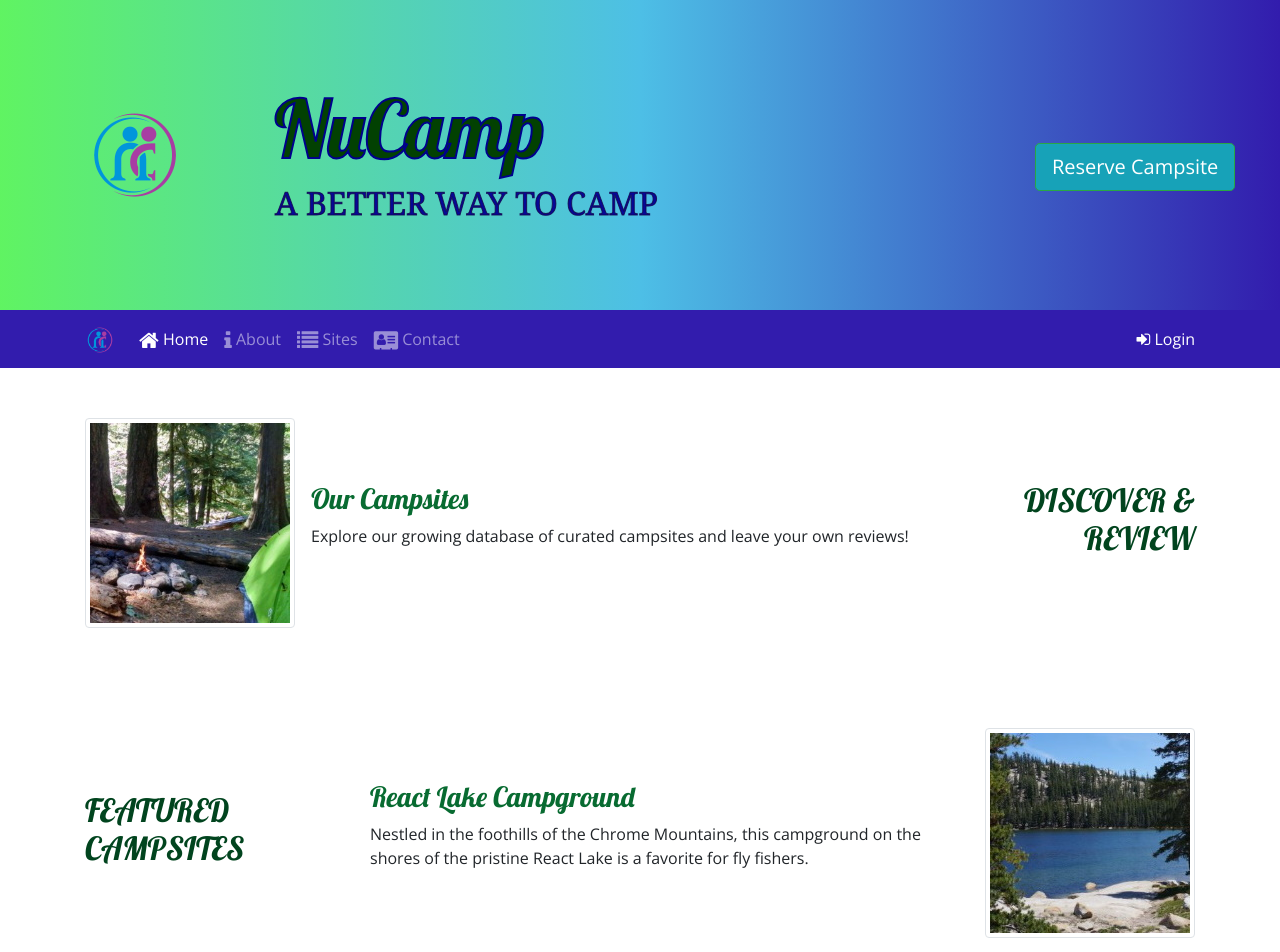
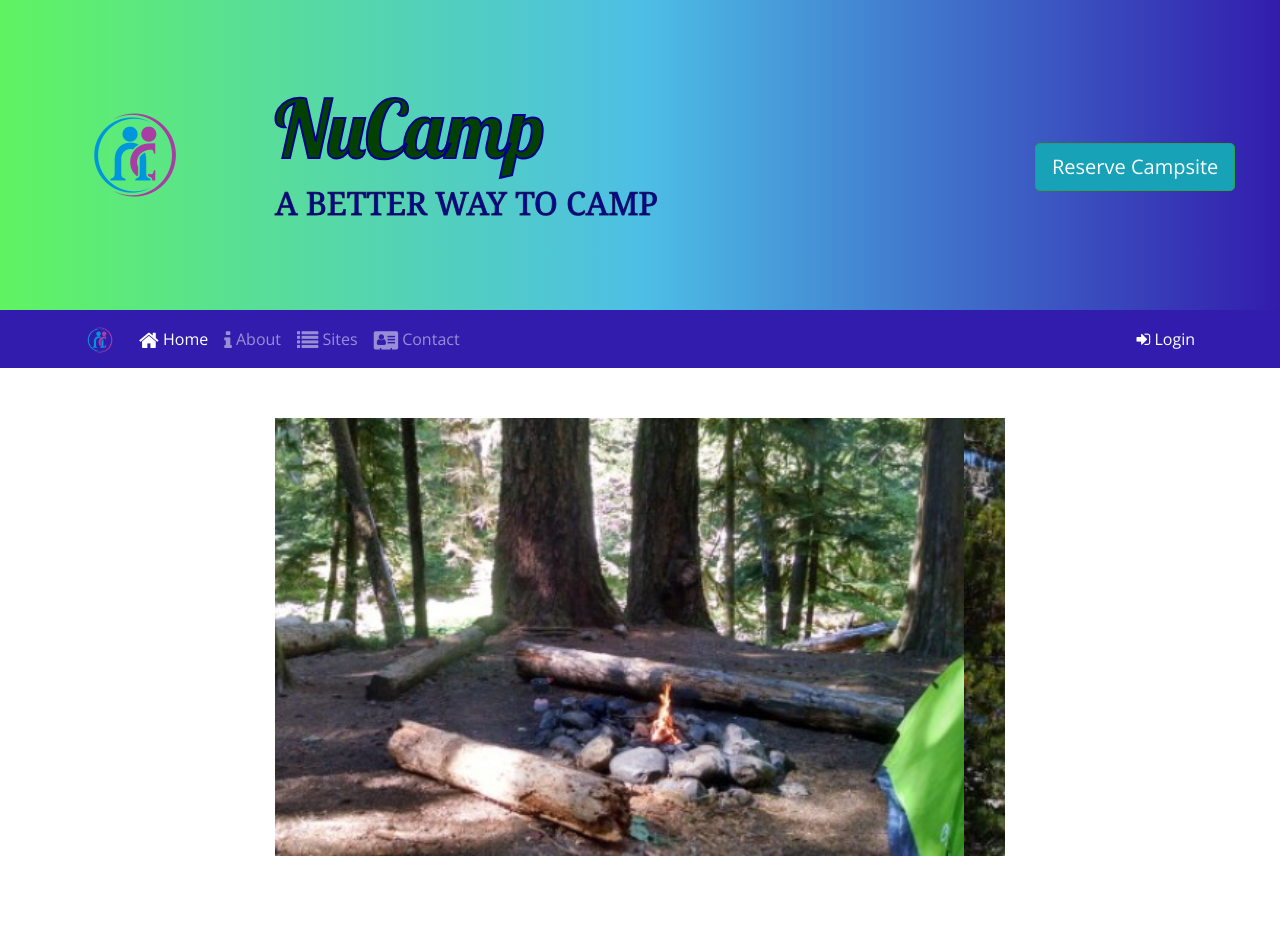
Before and after one commit to mbonzi/Bootstrap, a website: page index.html in a window 1280 px wide. Shown: the top 952 px of the page. Drawn offline with nearby package versions, Linux system fonts and the light colour scheme; a web font is replaced by a local one.

Commit message:
carousel camprground images

```diff
--- a/index.html
+++ b/index.html
@@ -134,6 +134,26 @@
 
     <!-- Page content containers -->
     <div class="container">
+
+        <!-- Home page carousel images -->
+        <div class="row row-content">
+            <div class="col-md-8 mx-auto">
+                <div id="homeCarousel" class="carousel slide" data-ride="carousel">
+                    <div class="carousel-inner">
+                        <div class="carousel-item active">
+                            <img class="d-block w-100" src="img/breadcrumb-trail.jpg" alt="Breadcrumb Trail Campground" />
+                        </div>
+                        <div class="carousel-item">
+                            <img src="img/react-lake.jpg" alt="React Lake Campground" class="d-block w-100" />
+                        </div>
+                        <div class="carousel-item">
+                            <img src="img/chrome-river.jpg" alt="Chrome River Campground" class="d-block w-100" />
+                        </div>
+                    </div>
+                </div>
+            </div>
+        </div>
+
         <div class="row row-content align-items-center">
             <div class="col-sm-4 order-sm-last col-md-3">
                 <h2 class="text-sm-right">Discover & Review</h2>
```
